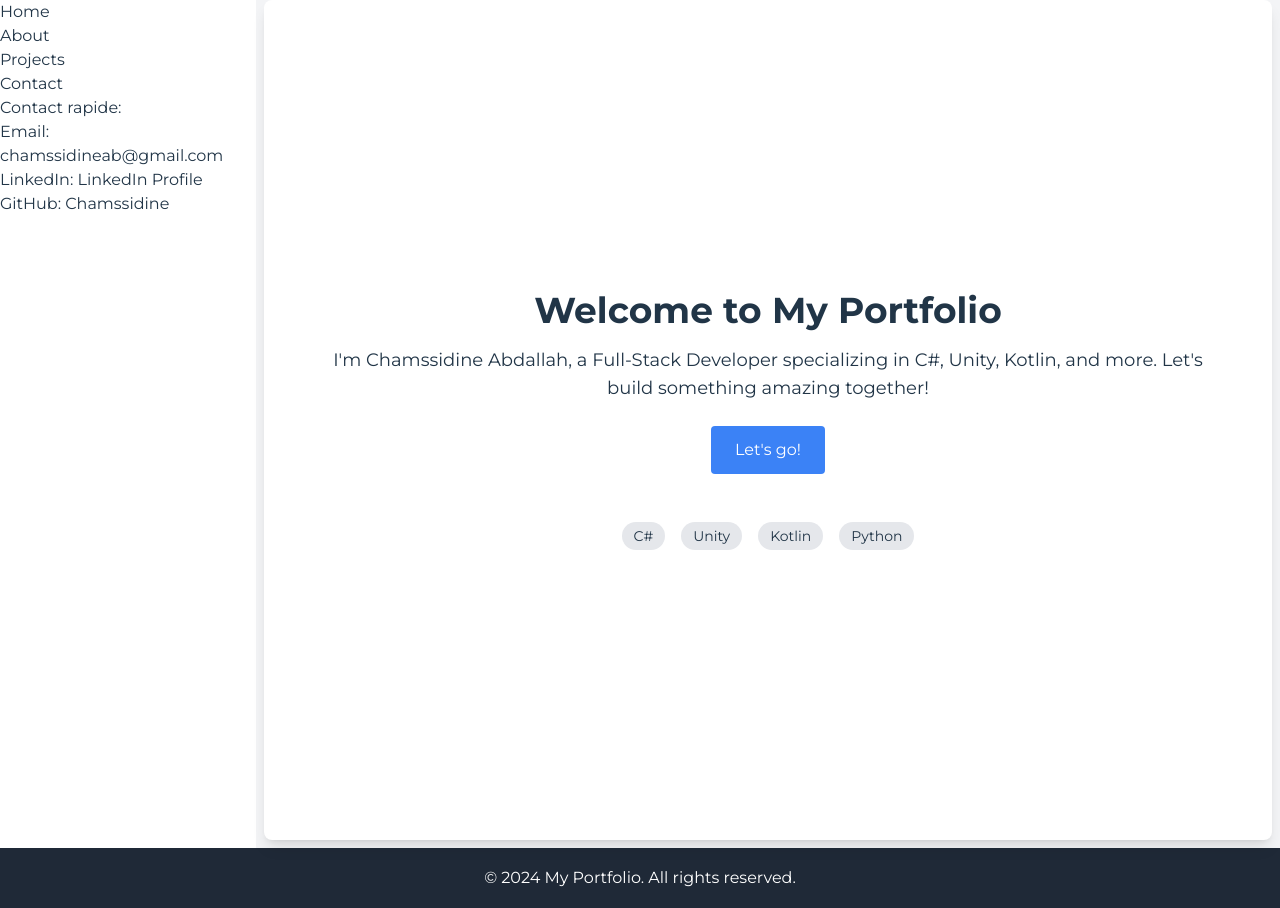
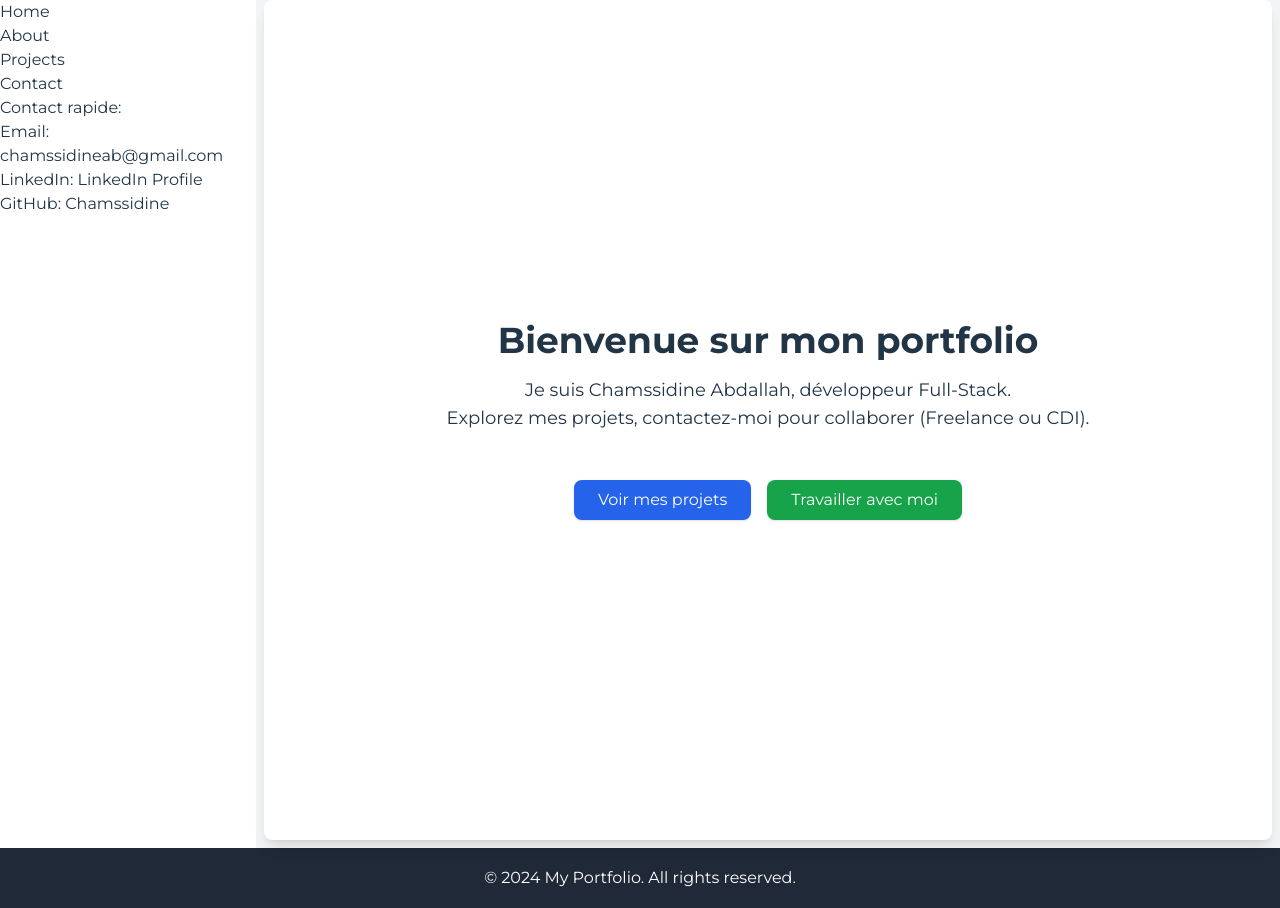
Before and after one commit to Chamssidine/my-portfolio, a React (Vite) app: page / in a window 1280 px wide. Built offline with nearby package versions, Linux system fonts and the light colour scheme.

Commit message:
Update Home.jsx file with new content

```diff
--- a/src/pages/Home.jsx
+++ b/src/pages/Home.jsx
@@ -1,6 +1,6 @@
 import React from "react";
+import { motion } from "framer-motion";
 import { useNavigate } from "react-router-dom";
-import { motion } from "framer-motion";
 
 function Home() {
   const navigate = useNavigate();
@@ -24,9 +24,8 @@ function Home() {
         variants={fadeInUp}
         transition={{ duration: 0.8 }}
       >
-        Welcome to My Portfolio
+        Bienvenue sur mon portfolio
       </motion.h1>
-
       {/* Enhanced Introduction */}
       <motion.p
         className="text-lg mb-6"
@@ -35,42 +34,25 @@ function Home() {
         variants={fadeInUp}
         transition={{ delay: 0.3, duration: 0.8 }}
       >
-        I'm Chamssidine Abdallah, a Full-Stack Developer specializing in C#,
-        Unity, Kotlin, and more. Let's build something amazing together!
+        Je suis Chamssidine Abdallah, développeur Full-Stack. <br />
+        Explorez mes projets, contactez-moi pour collaborer (Freelance ou CDI).
       </motion.p>
-
-      {/* Animated Button with Redirect */}
-      <motion.button
-        className="px-6 py-3 bg-blue-500 hover:bg-blue-600 text-white rounded transition mb-6"
-        whileHover={{ scale: 1.1 }}
-        whileTap={{ scale: 0.9 }}
-        initial="hidden"
-        animate="visible"
-        variants={fadeInUp}
-        transition={{ delay: 0.5, duration: 0.8 }}
-        onClick={handleButtonClick}
-        style={{ zIndex: 1 }} // Ensure the button is clickable
-      >
-        Let's go!
-      </motion.button>
-
-      {/* Animated Skill Badges */}
-      <motion.div
-        className="mt-6 flex space-x-4"
-        initial="hidden"
-        animate="visible"
-        variants={fadeInUp}
-        transition={{ delay: 0.8, duration: 1 }}
-        style={{ zIndex: 1 }} // Ensure skill badges are above any other background elements
-      >
-        {["C#", "Unity", "Kotlin", "Python"].map((skill, index) => (
-          <span
-            key={index}
-            className="bg-gray-200 px-3 py-1 rounded-full text-sm"
-          >
-            {skill}
-          </span>
-        ))}
+      {/* Call to Action */}
+      <motion.div className="flex gap-4 justify-center mt-6">
+        <button
+          className="px-6 py-2 bg-blue-600 text-white rounded-lg shadow hover:bg-blue-700"
+          onClick={handleButtonClick}
+        >
+          Voir mes projets
+        </button>
+        <a
+          href="mailto:chamssidineab@gmail.com"
+          className="px-6 py-2 bg-green-600 text-white rounded-lg shadow hover:bg-green-700"
+          target="_blank"
+          rel="noopener"
+        >
+          Travailler avec moi
+        </a>
       </motion.div>
     </div>
   );
```
